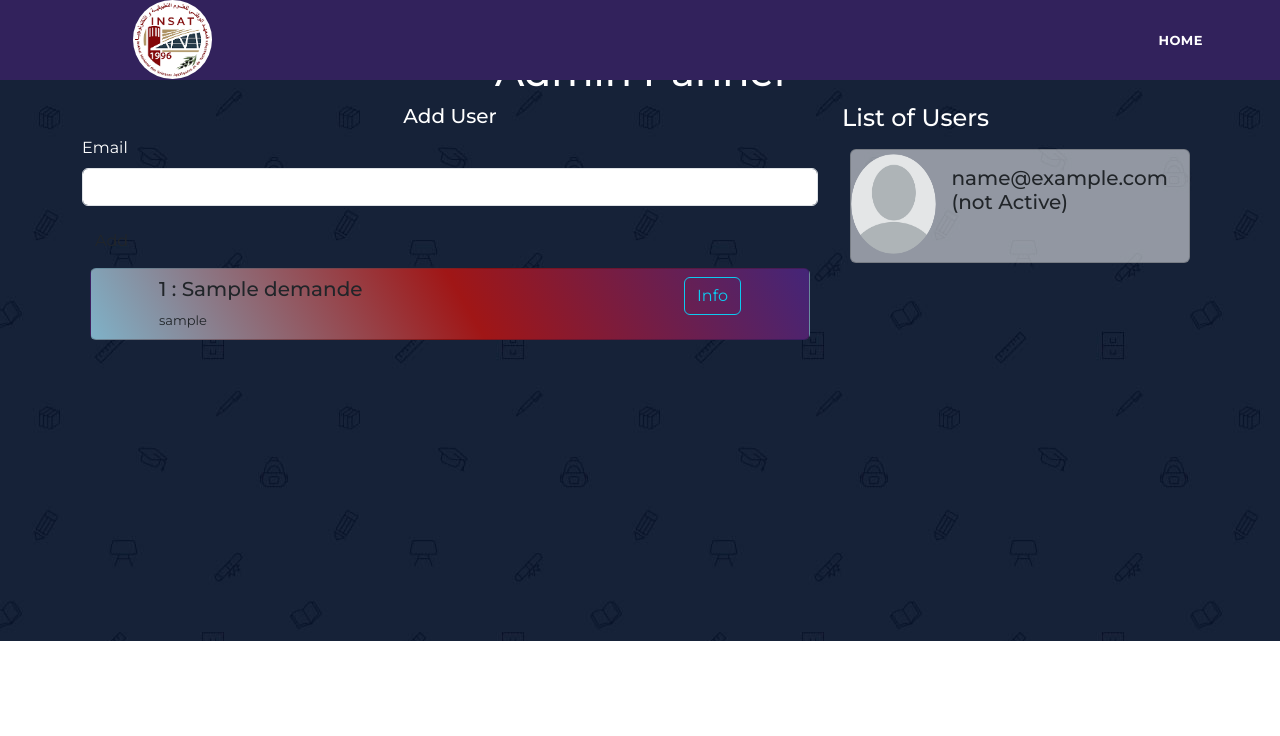
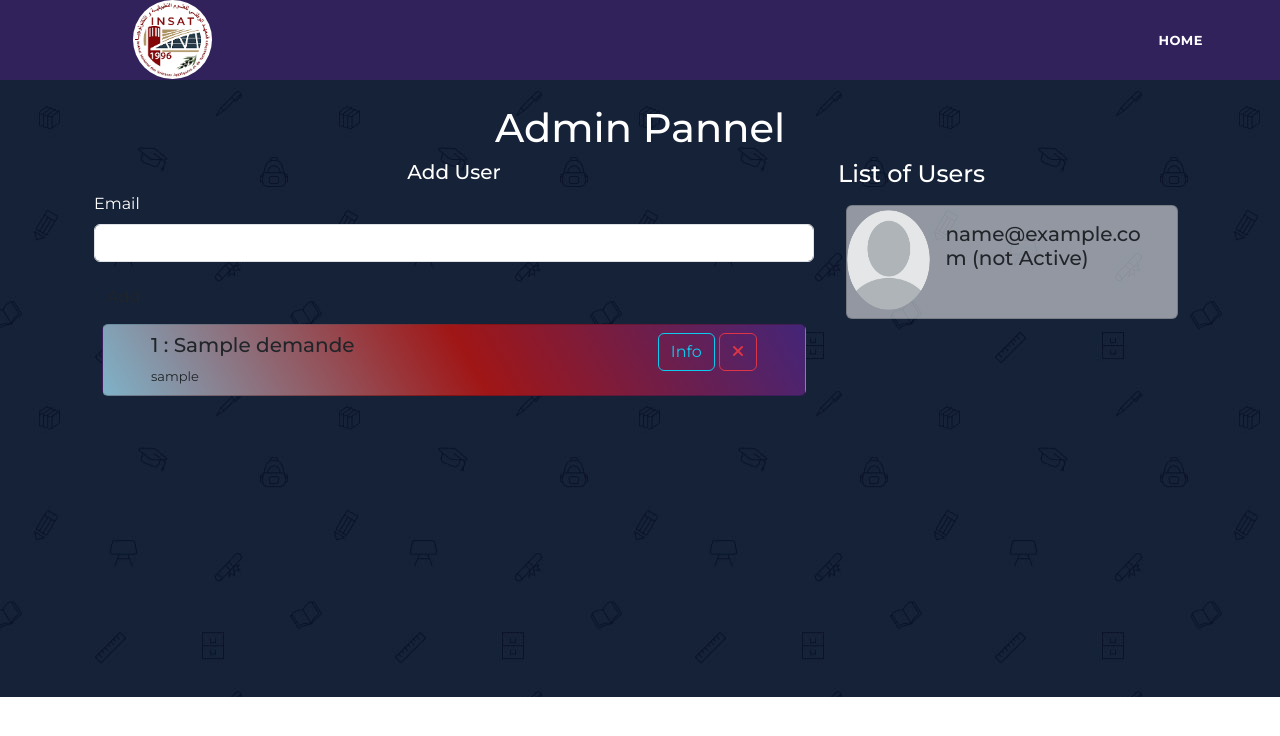
Before and after one commit to Fabeure/Instudy, a Symfony app: template templates/admin_pannel/index.html.twig in a window 1280 px wide. Shown: the top 736 px of the page. Run offline with Twig, Linux system fonts and the light colour scheme; the template is opened without the code that fills it: most values are stand-ins (such as "Sample title", 1, 10 or a date in 2020); form fields are guessed from the names that the template uses; some libraries are stand-ins or nearby versions.

Commit message:
new update in the Admin Pannel

```diff
--- a/templates/admin_pannel/index.html.twig
+++ b/templates/admin_pannel/index.html.twig
@@ -46,7 +46,16 @@
 <section class="section caption main-banner" id="top" data-section="section1" style="color:white; background-image: url({{ asset('assets/images/choosing-bg.jpg') }}); ">
 
     {# <img class="imgv3" src="{{ asset('assets/images/choosing-bg.jpg') }}" alt="INSAT 2.0" /> #}
-    <section class="section container" data-section="section3" style="margin-top=80px;">
+    <section class="section container" data-section="section3">
+        <div class="container">
+            <div class="row">
+                <div class="col-md-12">
+                    <div class="block">
+                        <h1 class="text-center">Admin Pannel</h1>
+                    </div>
+                </div>
+            </div>
+
         <div class="col-md-12 mt-5">
             <div class="middle-content text-center">
                 <h1>Admin Pannel</h1>
@@ -65,13 +74,16 @@
 
                 {% for dem in data.demandes %}
                     <div class="card m-2 px-5" style="text-align:left; background: linear-gradient(-120deg, rgba(68,37,120,1) 0%, rgba(160,22,22,1) 48%, rgba(127,178,200,1) 100%);">
-                        <div class="row m-2">
+                        <div class="row my-2">
                             <div class="col-auto me-auto">
                                 <h5 class="card-title">{{dem.id}} : {{dem.title}}</h5>
-                                <p class="card-text">{{dem.username}}</p>
+                                <p class="card-text">{{ dem.username }}</p>
                             </div>
                             <div class="col-auto">
                                 <button type="button" class="btn btn-outline-info" data-bs-toggle="modal" data-bs-target="#exampleModal" data-backdrop="static">Info</button>
+                                <a type="button" class="btn btn-outline-danger" href="{{ path('app_remove_dem', {'id': dem.id}) }}">
+                                    <i class="fas fa-times"></i>
+                                </a>
                             </div>
 
                             {# Modal #}
```
Also changed, not shown: src/Controller/AdminPanelController.php (+19 -2 lines), src/Form/PreRegisterFormType.php (+6 -4 lines).
